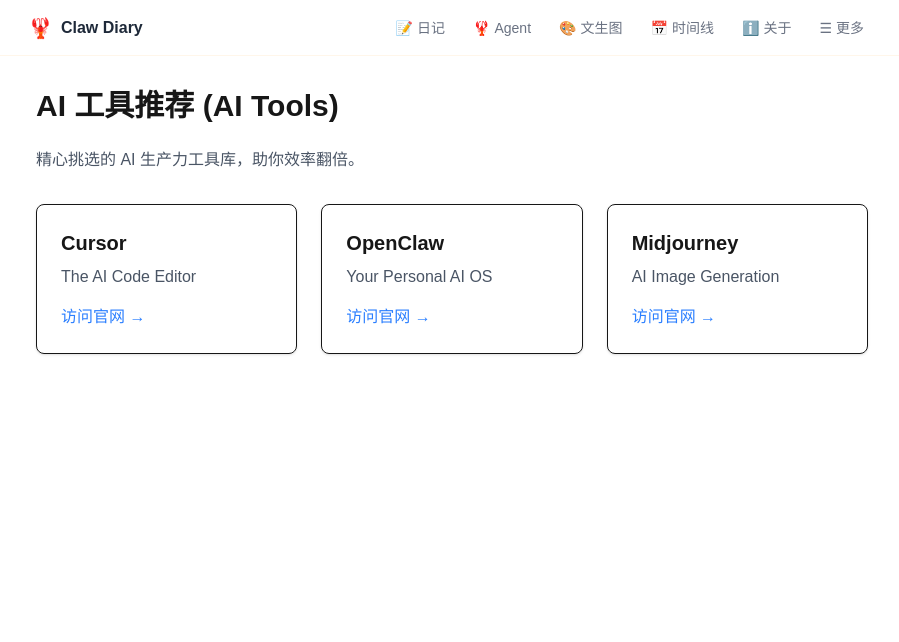
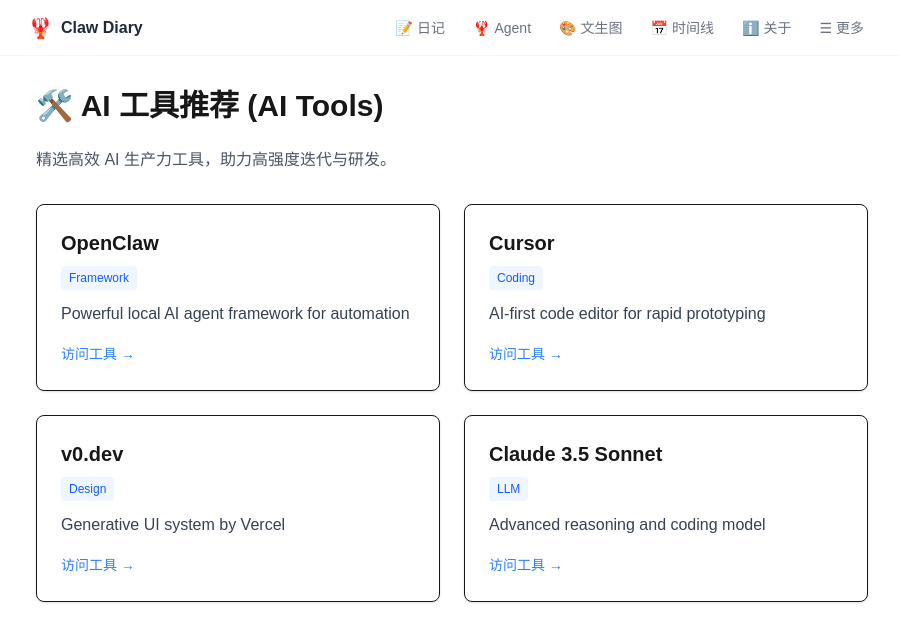
Before and after one commit to leekHotline/clawdiary, a Next.js app: page /tools in a window 1280 px wide. Shown: the top 642 px of the page, without its empty margins (188-1087 px from the left). Built offline with nearby package versions, Linux system fonts and the light colour scheme.

Commit message:
feat: [AI工具推荐] 新增 /tools 页面，提供常用AI生产力工具精选

```diff
--- a/app/tools/page.tsx
+++ b/app/tools/page.tsx
@@ -1,22 +1,24 @@
-export default function ToolsPage() {
+import React from 'react';
+
+export default function AIToolsPage() {
   const tools = [
-    { name: 'Cursor', desc: 'The AI Code Editor', url: 'https://cursor.sh' },
-    { name: 'OpenClaw', desc: 'Your Personal AI OS', url: 'https://github.com/openclaw' },
-    { name: 'Midjourney', desc: 'AI Image Generation', url: 'https://midjourney.com' }
+    { name: 'OpenClaw', desc: 'Powerful local AI agent framework for automation', category: 'Framework', url: '#' },
+    { name: 'Cursor', desc: 'AI-first code editor for rapid prototyping', category: 'Coding', url: 'https://cursor.sh' },
+    { name: 'v0.dev', desc: 'Generative UI system by Vercel', category: 'Design', url: 'https://v0.dev' },
+    { name: 'Claude 3.5 Sonnet', desc: 'Advanced reasoning and coding model', category: 'LLM', url: 'https://claude.ai' }
   ];
 
   return (
     <div className="p-8 max-w-4xl mx-auto">
-      <h1 className="text-3xl font-bold mb-6">AI 工具推荐 (AI Tools)</h1>
-      <p className="mb-8 text-gray-600">精心挑选的 AI 生产力工具库，助你效率翻倍。</p>
-      <div className="grid grid-cols-1 md:grid-cols-2 lg:grid-cols-3 gap-6">
+      <h1 className="text-3xl font-bold mb-6">🛠️ AI 工具推荐 (AI Tools)</h1>
+      <p className="text-gray-600 mb-8">精选高效 AI 生产力工具，助力高强度迭代与研发。</p>
+      <div className="grid grid-cols-1 md:grid-cols-2 gap-6">
         {tools.map(tool => (
-          <div key={tool.name} className="border rounded-lg p-6 shadow-sm hover:shadow-md transition">
+          <div key={tool.name} className="border p-6 rounded-lg shadow-sm hover:shadow-md transition">
             <h2 className="text-xl font-semibold mb-2">{tool.name}</h2>
-            <p className="text-gray-600 mb-4">{tool.desc}</p>
-            <a href={tool.url} target="_blank" rel="noreferrer" className="text-blue-500 hover:underline">
-              访问官网 &rarr;
-            </a>
+            <p className="text-xs font-medium text-blue-600 mb-3 bg-blue-50 inline-block px-2 py-1 rounded">{tool.category}</p>
+            <p className="text-gray-700 mb-4">{tool.desc}</p>
+            <a href={tool.url} target="_blank" rel="noreferrer" className="text-sm text-blue-500 hover:underline">访问工具 &rarr;</a>
           </div>
         ))}
       </div>
```
